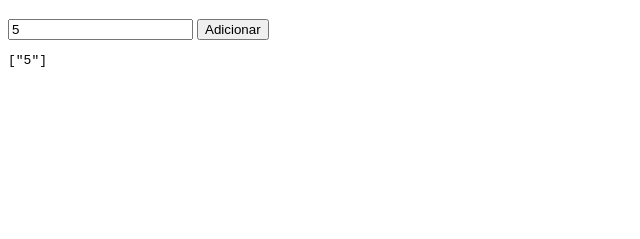
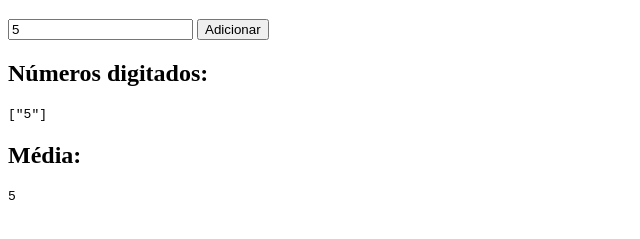
Before and after one commit to CodeByBia/Exercicios-Programacao-Web, a plain HTML site: page ex04/index.html in a window 1280 px wide. Both pictures are taken after typing "5" into the empty fields and a click on the button "Adicionar". Shown: the part 61-300 px from the top of the page, without its empty margins (0-640 px from the left). Drawn offline with Linux system fonts and the light colour scheme.

Commit message:
codigo atualizado

```diff
--- a/ex04/index.html
+++ b/ex04/index.html
@@ -11,7 +11,10 @@
     <input type="number" id="input-numero">
     <button id="adicionar">Adicionar</button>
 
+    <h2>Números digitados:</h2>
     <pre id="array"></pre>
+
+    <h2>Média:</h2>
     <pre id="media"></pre>
 </body>
 </html>
--- a/ex04/script.js
+++ b/ex04/script.js
@@ -1,4 +1,4 @@
-let btnAdicionar = document.getElementById('adicionar');
+const btnAdicionar = document.getElementById('adicionar');
 arrayDeNumeros = [];
 let somatorio = 0;
 
@@ -6,12 +6,12 @@ btnAdicionar.onclick = function (){
     let numero = document.getElementById('input-numero').value;
     arrayDeNumeros.push(numero);
 
-    const jsonArray = JSON.stringify(arrayDeNumeros);
+    let jsonArray = JSON.stringify(arrayDeNumeros);
     document.getElementById('array').textContent = jsonArray;
 
-    for (const i = 0; i <= arrayDeNumeros.length; i++)
-            somatorio += Number(numero);
-            let media = (somatorio / arrayDeNumeros.length)
-            console.log(media);
+    somatorio += Number(numero)
 
-    }
+    let media = (somatorio / arrayDeNumeros.length)
+
+    document.getElementById('media').textContent = media;
+}
```
